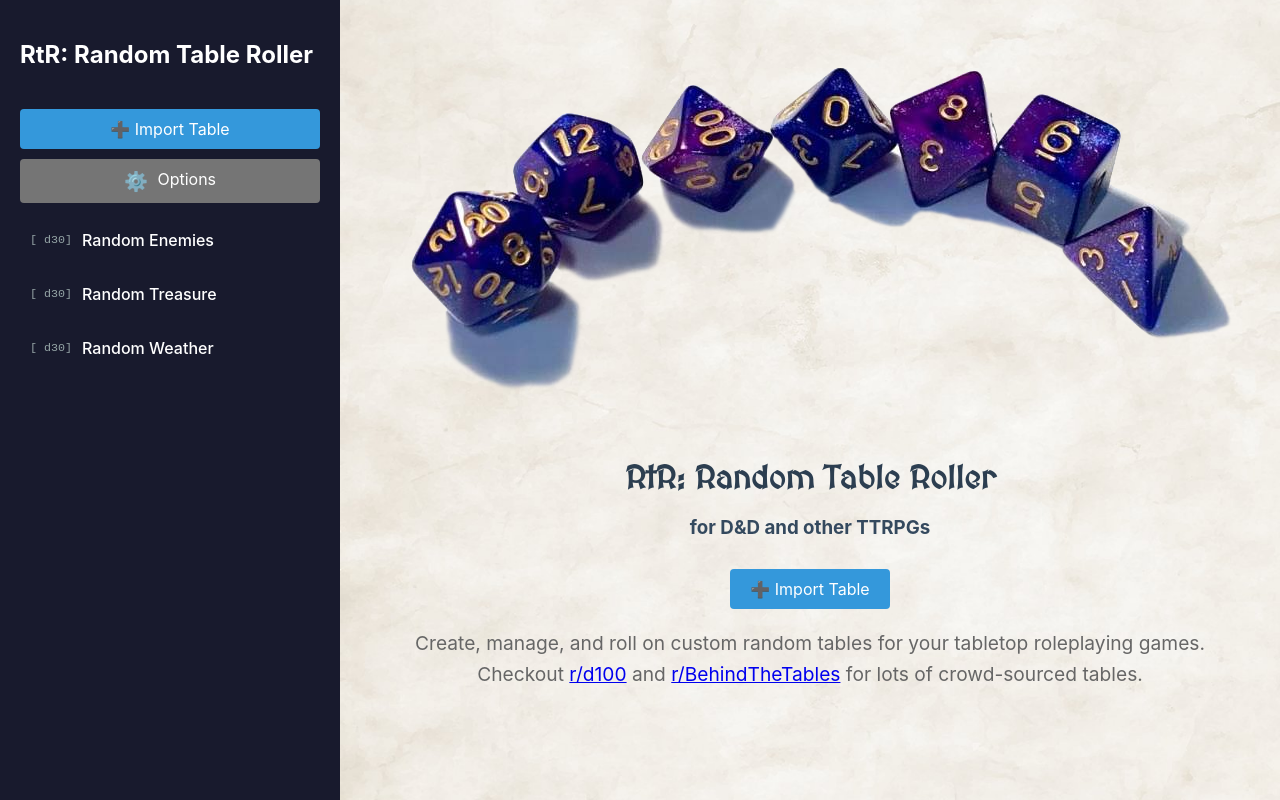
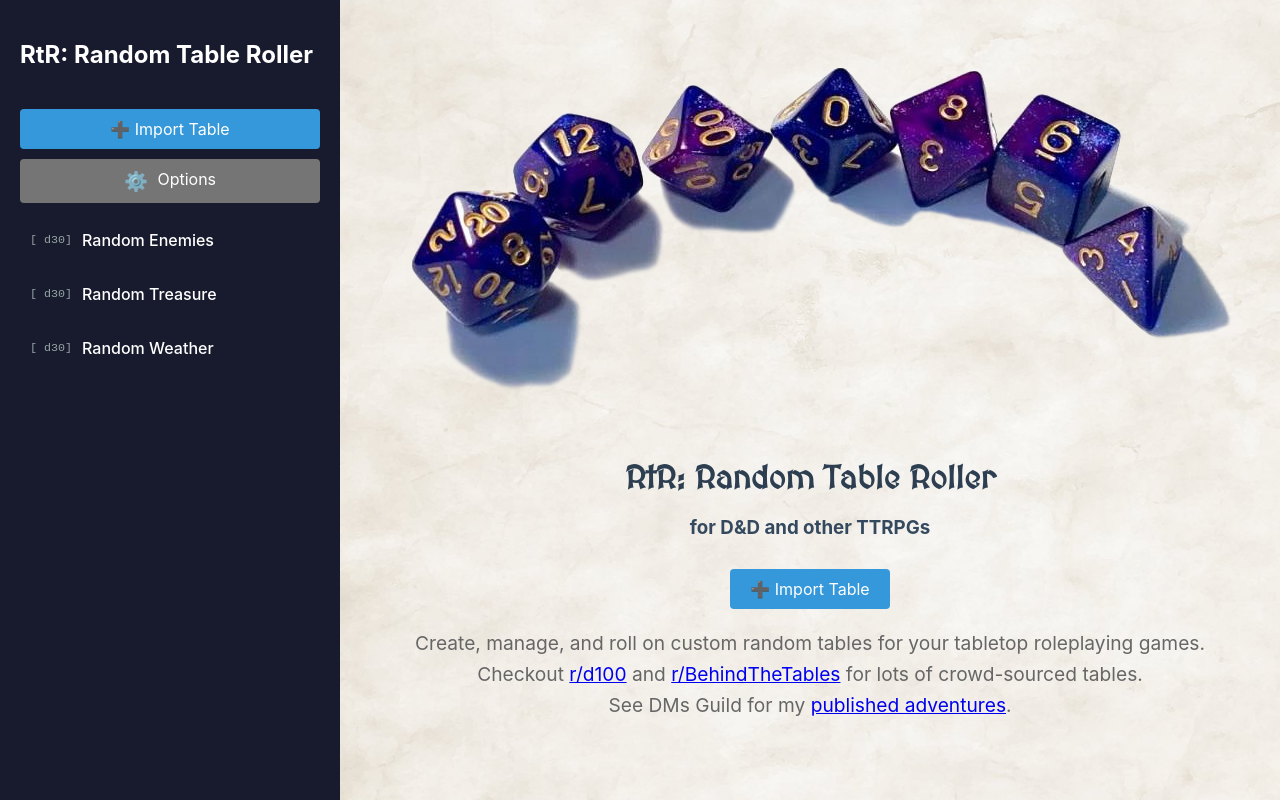
Before and after one commit to Pyro979/rtr, a React (Create React App) app: page /#/ in a window 1280 px wide. Built offline with nearby package versions, Linux system fonts and the light colour scheme; a web font is replaced by a local one.

Commit message:
more links

```diff
--- a/src/constants/text.js
+++ b/src/constants/text.js
@@ -2,7 +2,7 @@ export const TEXT = {
   app: {
     title: 'RtR: Random Table Roller',
     subtitle: 'for D&D and other TTRPGs',
-    description: 'Create, manage, and roll on custom random tables for your tabletop roleplaying games. <br/> Checkout <a href="https://www.reddit.com/r/d100/">r/d100</a> and <a href="https://www.reddit.com/r/BehindTheTables/">r/BehindTheTables</a> for lots of crowd-sourced tables.'
+    description: 'Create, manage, and roll on custom random tables for your tabletop roleplaying games. <br/> Checkout <a href="https://www.reddit.com/r/d100/">r/d100</a> and <a href="https://www.reddit.com/r/BehindTheTables/">r/BehindTheTables</a> for lots of crowd-sourced tables. <br/> See DMs Guild for my <a href="https://www.dmsguild.com/browse.php?author=Yuriy%20Shikhanovich&page=1&sort=6a&affiliate_id=3307266" target="_blank">published adventures</a>.'
   },
   sidebar: {
     title: 'RtR: Random Table Roller',
```
